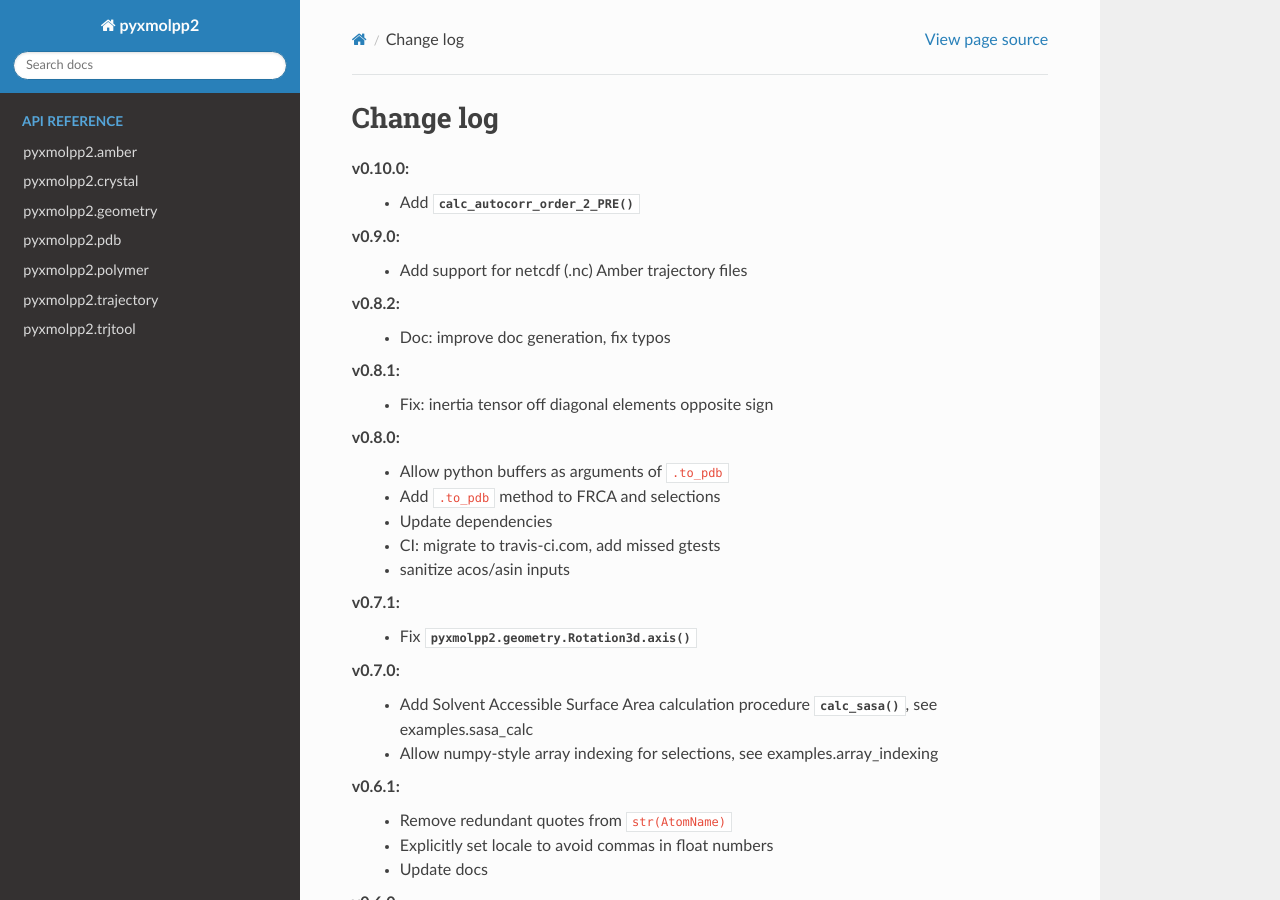
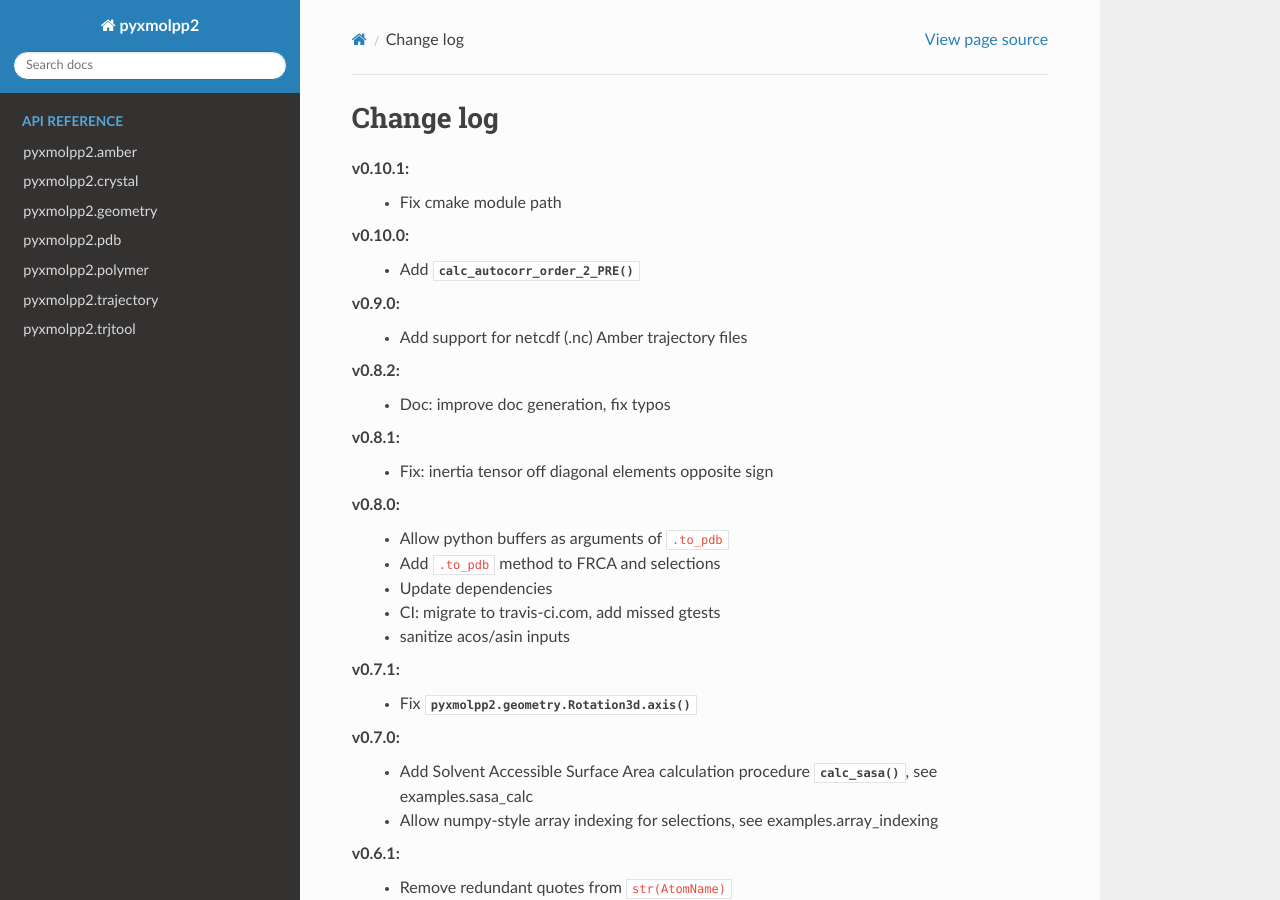
Before and after one commit to sizmailov/pyxmolpp2, a Sphinx documentation site: the page built from docs/source/changelog.rst, in a window 1280 px wide and 900 px high. Built offline with Sphinx 7.4.7 and the Read the Docs theme 2.0.0, drawn with Linux system fonts in a browser that asks for light colours; pages that are not in the unit, such as notebooks, are missing from menus.

Commit message:
bump version to 0.10.1

```diff
--- a/docs/source/changelog.rst
+++ b/docs/source/changelog.rst
@@ -1,6 +1,9 @@
 ----------
 Change log
 ----------
+v0.10.1:
+  - Fix cmake module path
+
 v0.10.0:
   - Add :py:func:`~pyxmolpp2.geometry.calc_autocorr_order_2_PRE()`
 
```
Also changed, not shown: 1 other file.
